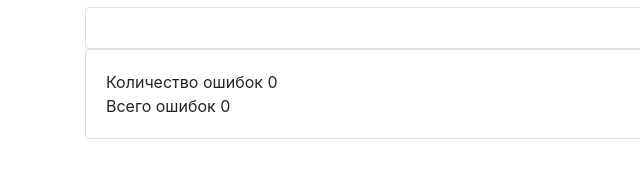
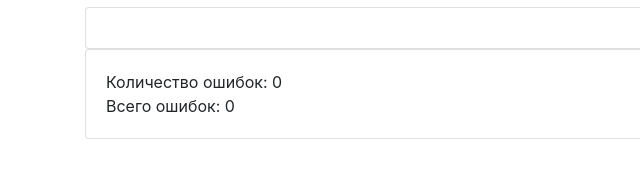
Before and after one commit to Ksenia8/NewDictionary, a website: page public/index.html in a window 1280 px wide. Shown: the part 239-414 px from the top of the page, 0-640 px from the left. Drawn offline with nearby package versions, Linux system fonts and the light colour scheme; no server answers.

Commit message:
Добавлены ":"

```diff
--- a/public/index.html
+++ b/public/index.html
@@ -32,8 +32,8 @@
 
 		<div class="card card-info">
 			<div class="card-body">
-				<div>Количество ошибок <span id="current_error">0</span></div>
-				<div>Всего ошибок <span id="total_error">0</span></div>
+				<div>Количество ошибок: <span id="current_error">0</span></div>
+				<div>Всего ошибок: <span id="total_error">0</span></div>
 
 			</div>
 		</div>
```
